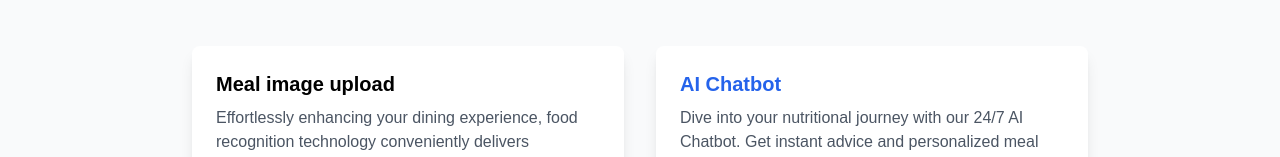
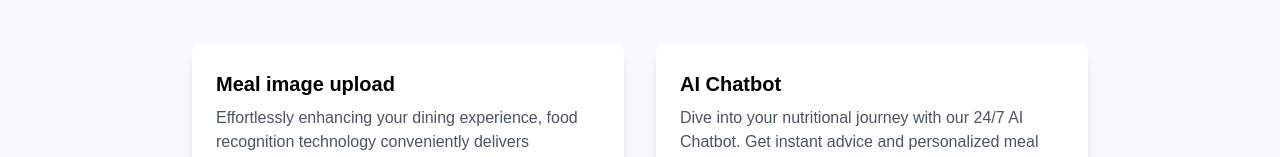
Before and after one commit to TYChen1102/ac215_SmartEats, a Next.js app in the folder src_1container/app-building-crashcourse/frontend/: page / in a window 1280 px wide. Shown: the part 426-583 px from the top of the page. Built offline with nearby package versions, Linux system fonts and the light colour scheme.

Commit message:
Update page.jsx

```diff
--- a/src_1container/app-building-crashcourse/frontend/src/app/page.jsx
+++ b/src_1container/app-building-crashcourse/frontend/src/app/page.jsx
@@ -39,7 +39,7 @@ export default function Home() {
 
                     <Link href="/chat" className="block">
                         <div className="feature-card p-6 bg-white shadow-lg rounded-lg hover:shadow-xl transition-shadow">
-                            <h3 className="feature-card-title text-xl font-semibold mb-2 text-blue-600">AI Chatbot</h3>
+                            <h3 className="feature-card-title text-xl font-semibold mb-2">AI Chatbot</h3>
                             <p className="feature-card-description text-gray-600">
                                 Dive into your nutritional journey with our 24/7 AI Chatbot.
                                 Get instant advice and personalized meal suggestions to support your health and wellness goals.
```
